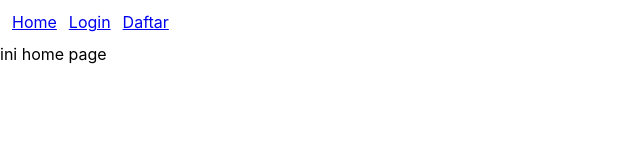
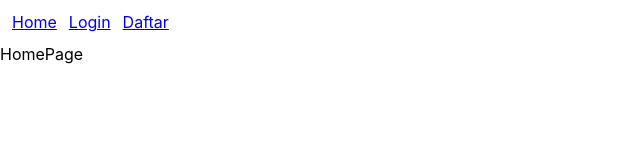
Before and after one commit to mfadlika/Web-TeknoTwit, a React (Create React App) app in the folder frontend/: page / in a window 1280 px wide. Shown: the top 160 px of the page, without its empty margins (0-640 px from the left). Built offline with nearby package versions, Linux system fonts and the light colour scheme.

Commit message:
creating home page

```diff
--- a/frontend/src/App.js
+++ b/frontend/src/App.js
@@ -2,6 +2,7 @@
 import { BrowserRouter, Routes, Route, Link } from "react-router-dom";
 import LoginPage from "./pages/LoginPage";
 import SignupPage from "./pages/SignupPage";
+import HomePage from "./pages/HomePage";
 
 function App() {
   return (
@@ -17,7 +18,7 @@
       </nav>
 
       <Routes>
-        <Route path="/" element={<div className="App">ini home page</div>} />
+        <Route path="/" element={<HomePage />} />
         <Route path="/login" element={<LoginPage />} />
         <Route path="/signup" element={<SignupPage />} />
       </Routes>
--- /dev/null
+++ b/frontend/src/pages/HomePage.jsx
@@ -0,0 +1,5 @@
+import React from "react";
+
+export default function HomePage() {
+  return <div>HomePage</div>;
+}
```
